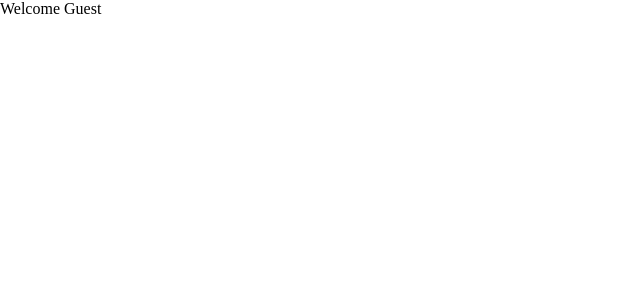
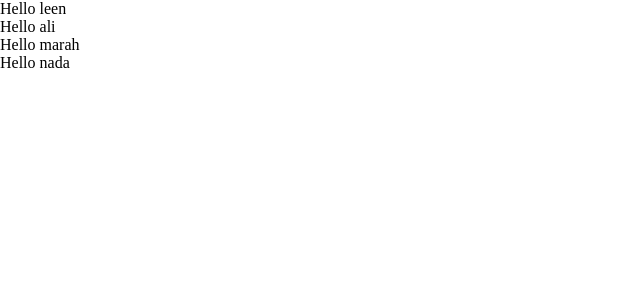
Before and after one commit to Leen-odeh3/Codevolution-Classes, a React (Vite) app: page / in a window 1280 px wide. Shown: the top 300 px of the page, without its empty margins (0-640 px from the left). Built offline with nearby package versions, Linux system fonts and the light colour scheme.

Commit message:
List - map array

```diff
--- a/src/App.jsx
+++ b/src/App.jsx
@@ -2,20 +2,21 @@
 // import Greet from "./Component/Greet"
 // import Props from "./Component/Props/Props"
 // import Event from './Component/Event/Event'
+// import User from "./Component/User"
 
-import User from "./Component/User"
+import List from "./Component/List";
 
 function App() {
-
   return (
     <>
-    {/* <Greet/>
+      {/* <Greet/>
     <Class/> */}
-{/* <Props/> */}
-{/* <Event/> */}
-<User/>
+      {/* <Props/> */}
+      {/* <Event/> */}
+      {/* <User/> */}
+      <List />
     </>
-  )
+  );
 }
 
-export default App
+export default App;
--- /dev/null
+++ b/src/Component/List.jsx
@@ -0,0 +1,18 @@
+
+const List = () => {
+
+    const names=["leen","ali","marah","nada"];
+  return (
+    <div>
+
+{
+    names.map((e,index)=>{
+       return <p key={index}>Hello {e}</p>
+    })
+}
+
+    </div>
+  )
+}
+
+export default List
```
